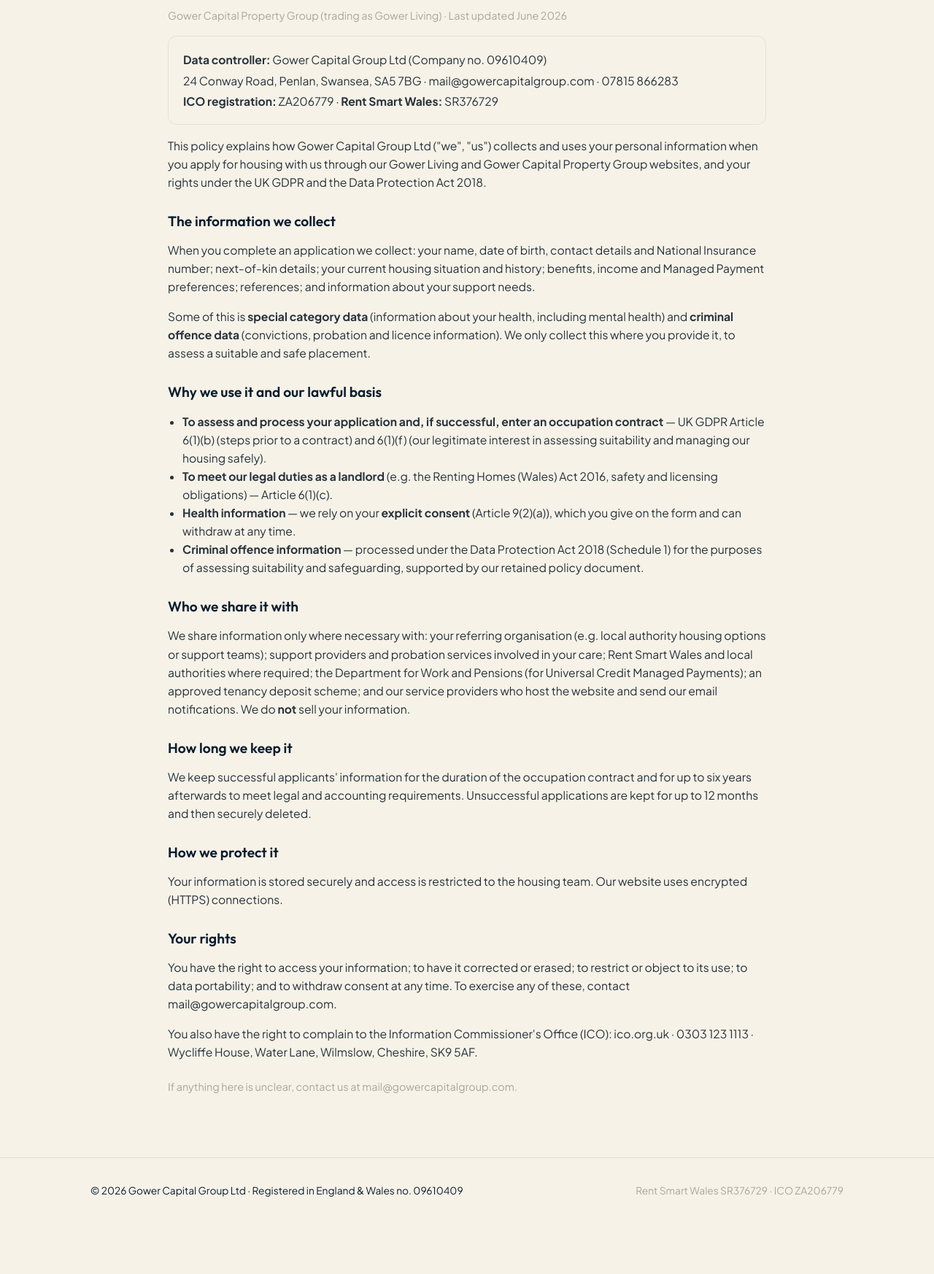
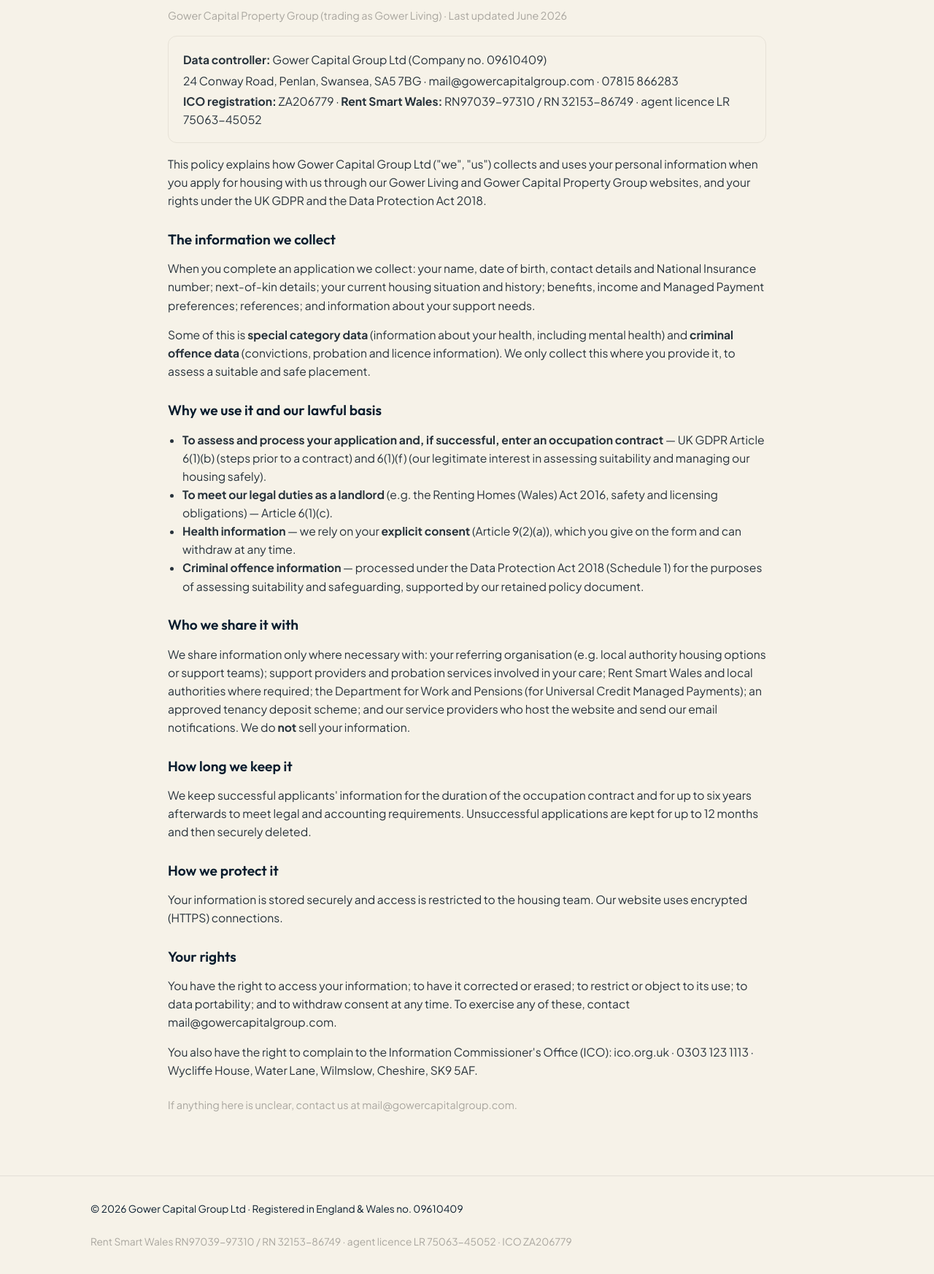
Before and after one commit to alexobrien1/Gower, a website: page public/privacy.html in a window 1280 px wide. Shown: the part 124-1870 px from the top of the page at 73% size. Before the commit the page ends 1800 px from the top, so only its background shows below. Drawn offline with Linux system fonts and the light colour scheme.

Commit message:
Add files via upload

```diff
--- a/public/privacy.html
+++ b/public/privacy.html
@@ -31,7 +31,7 @@
     <div class="panel">
       <p style="margin:.2em 0"><b>Data controller:</b> Gower Capital Group Ltd (Company no. 09610409)</p>
       <p style="margin:.2em 0">24 Conway Road, Penlan, Swansea, SA5 7BG · mail@gowercapitalgroup.com · 07815 866283</p>
-      <p style="margin:.2em 0"><b>ICO registration:</b> ZA206779 · <b>Rent Smart Wales:</b> SR376729</p>
+      <p style="margin:.2em 0"><b>ICO registration:</b> ZA206779 · <b>Rent Smart Wales:</b> RN97039-97310 / RN 32153-86749 · agent licence LR 75063-45052</p>
     </div>
 
     <p>This policy explains how Gower Capital Group Ltd ("we", "us") collects and uses your personal information when you apply for housing with us through our Gower Living and Gower Capital Property Group websites, and your rights under the UK GDPR and the Data Protection Act 2018.</p>
@@ -65,7 +65,7 @@
   </div>
   <div class="theme-living"><footer class="site"><div class="wrap footer-grid">
     <span>© 2026 Gower Capital Group Ltd · Registered in England &amp; Wales no. 09610409</span>
-    <span class="muted">Rent Smart Wales SR376729 · ICO ZA206779</span>
+    <span class="muted">Rent Smart Wales RN97039-97310 / RN 32153-86749 · agent licence LR 75063-45052 · ICO ZA206779</span>
   </div></footer></div>
 <script>document.querySelectorAll('[data-apply]').forEach(function(a){a.href='/apply';});</script>
 </body>
```
Also changed, not shown: public/_apply.html (+1 -1 lines).
